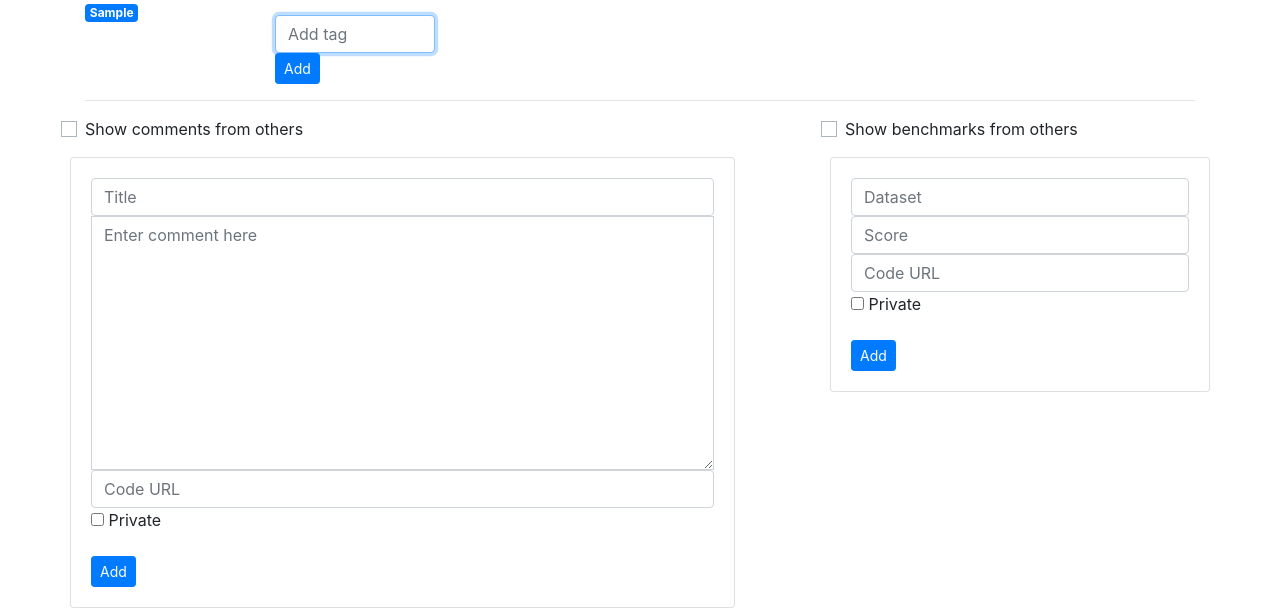
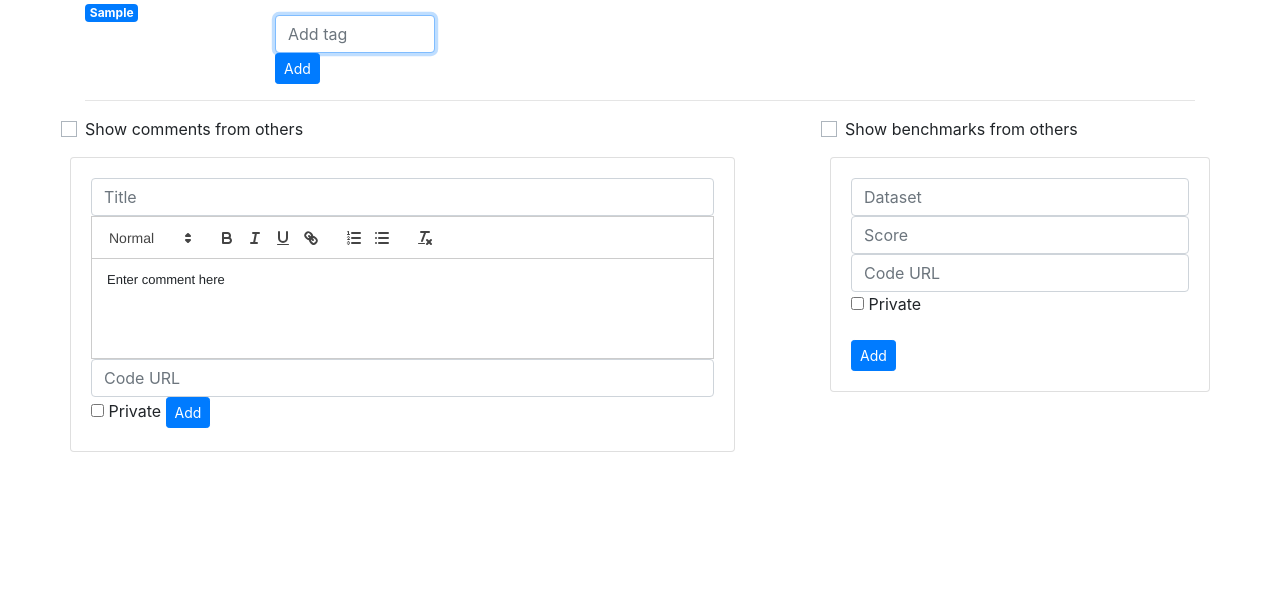
Before and after one commit to PieterBlomme/whatdidilearn, a Django app: page /detail/1/ in a window 1280 px wide. Shown: the part 326-934 px from the top of the page. After the commit the page ends 778 px from the top, so only its background shows below. Run offline with Django 3.2, Linux system fonts and the light colour scheme; tables that the repository leaves empty hold one stand-in row (values such as "Sample post"); some libraries are stand-ins or nearby versions.

Commit message:
quill.js for the editor

```diff
--- a/whatdidilearn/learnsomething/templates/base.html
+++ b/whatdidilearn/learnsomething/templates/base.html
@@ -9,8 +9,11 @@
 
   <link href="{% static "css/bootstrap.min.css" %}" rel="stylesheet">
   <link href="{% static "css/layout.css" %}" rel="stylesheet">
+  <link href="https://cdn.quilljs.com/1.3.6/quill.snow.css" rel="stylesheet">
+
   <script type="text/javascript" src="{% static "javascript/bootstrap.bundle.min.js" %}"></script>
   <script type="text/javascript" src="{% static "javascript/jquery-3.4.1.min.js" %}"></script>
+  <script src="https://cdn.quilljs.com/1.3.6/quill.js"></script>
 
 </head>
 <body class="d-flex flex-column h-100">
--- a/whatdidilearn/learnsomething/templates/learnsomething/detail.html
+++ b/whatdidilearn/learnsomething/templates/learnsomething/detail.html
@@ -167,8 +167,8 @@
             </button>
             {% endif %}
             <h4>{{ comment.title}}</h4>
-            <pre>{{ comment.text }}</pre>
-            <a href="{{ comment.code_url}}">{{ comment.code_url }}</a>
+            {{ comment.text |safe }}
+            <a href="{{ coment.code_url}}">{{ comment.code_url }}</a>
         </div>
       </div>
     </div>
@@ -176,18 +176,31 @@
     <div class="row mt-3">
       <div class="card h-100 w-100">
         <div class="card-body">
-            <form method="post" action="{% url 'add comment' %}">
+            <form method="post" id="form" action="{% url 'add comment' %}">
                 {% csrf_token %} {{ form.non_field_errors }}
-            <p>
+              <!-- Initialize Quill editor -->
               <input type="hidden" id="pk" name="pk" value={{ article.id }}>
               <input type="text" class="form-control input-lg" placeholder="Title" name="title" id="title" required autofocus>
-              <textarea class="form-control rounded-0" id="exampleFormControlTextarea1" rows="10" placeholder="Enter comment here" name="text" id="text"></textarea>
+              <!-- Create the editor container -->
+              <div id="editor" style="height: 100px">
+                <p>Enter comment here</p>
+              </div>
+
+              <textarea style="display:none" name="text" id="text"></textarea>
               <input type="url" class="form-control input-lg" placeholder="Code URL" name="url" id="url" autofocus>
               <input type="checkbox" class="form-control-input" name="private" id="private">
               <label class="form-control-label" for="private">Private</label>
-            </p>
             <button class="btn btn-primary btn-sm" id="" title="Add">Add</button>
           </form>
+          <script>
+              var quill = new Quill('#editor', {
+                theme: 'snow'
+              });
+              $("#form").on("submit",function(){
+                $("#text").val(quill.root.innerHTML);
+              })
+          </script>
+
         </div>
       </div>
     </div>
```
